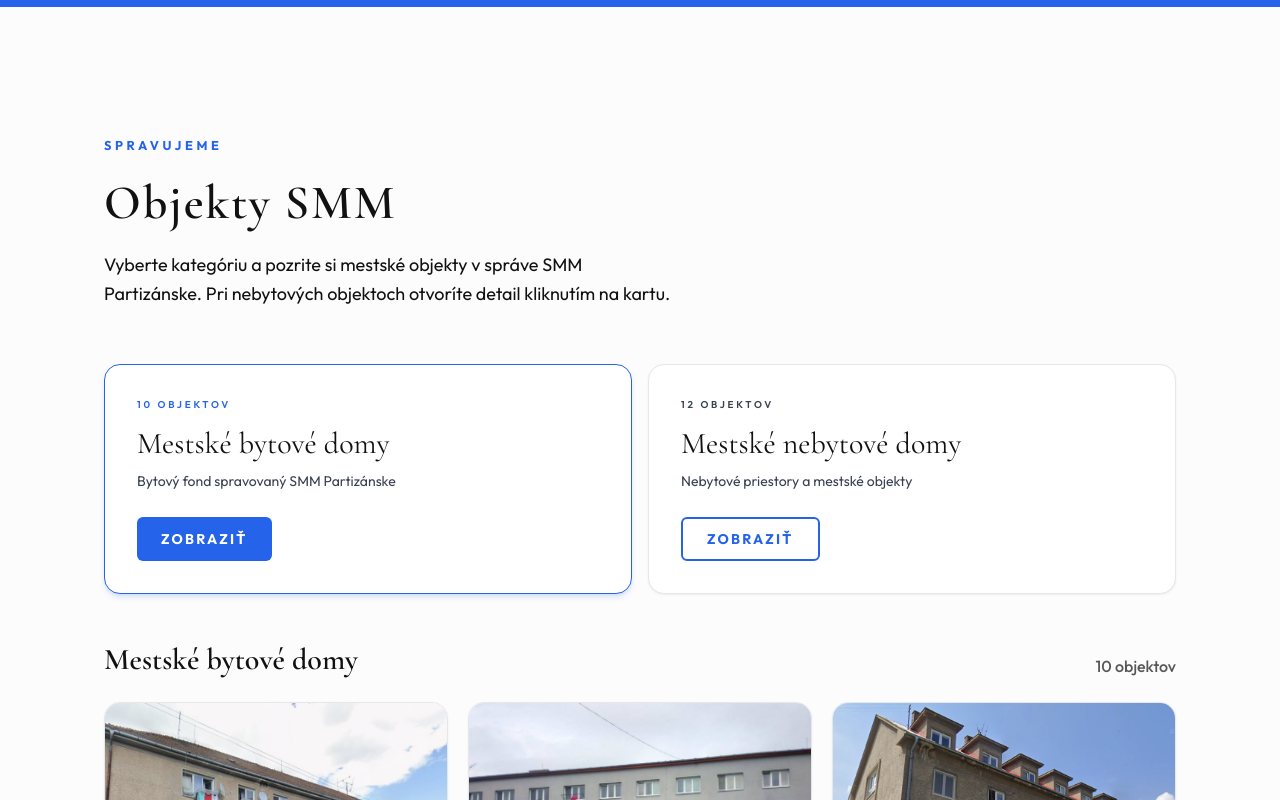
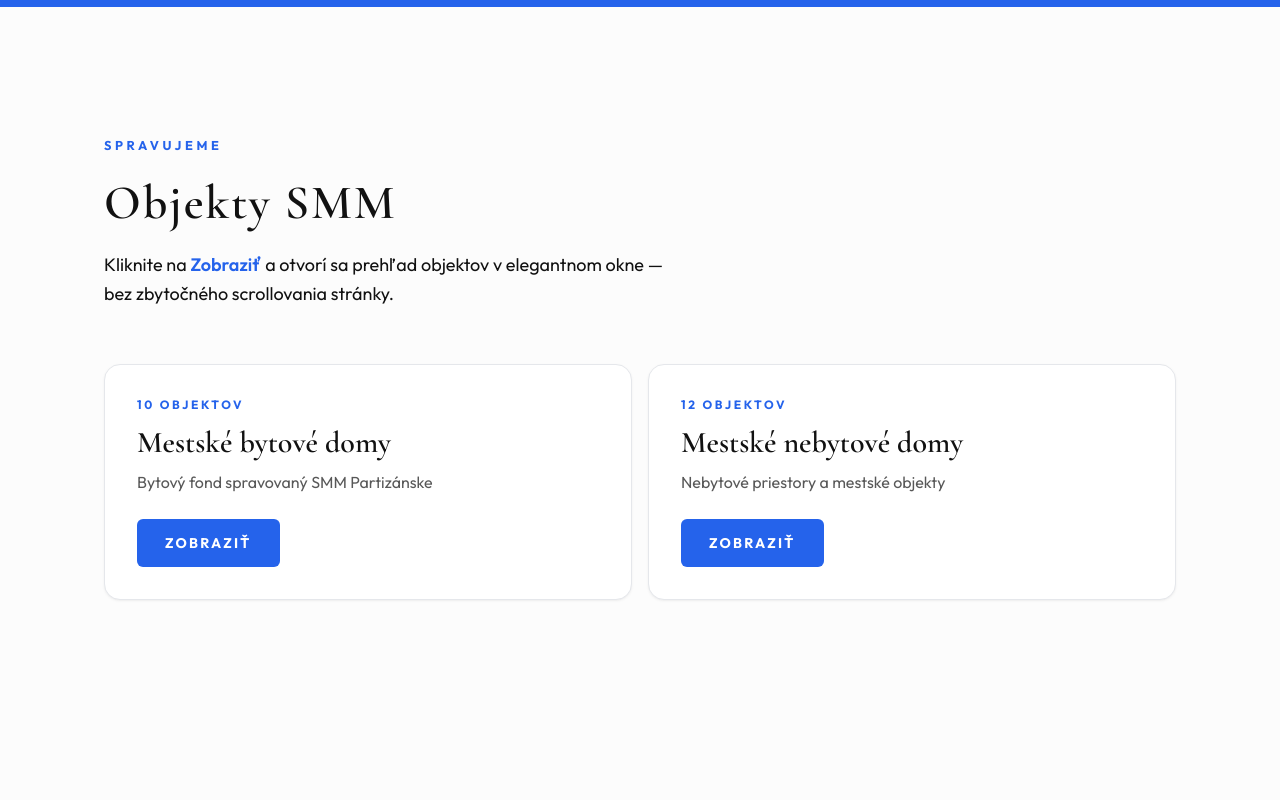
Before and after one commit to inoveronai-dev/smm_partizanske, a Next.js app: page / in a window 1280 px wide. Shown: the part 1807-2607 px from the top of the page. Built offline with nearby package versions, Linux system fonts and the light colour scheme.

Commit message:
Open Objekty SMM category galleries in modal popups
Replace the inline building grid with category cards that open a
blurred full-size modal containing the photo grid, with Escape and
outside-click close behavior.

Co-authored-by: inoveron.ai <inoveron.ai@gmail.com>

```diff
--- a/src/components/ObjectsSection.tsx
+++ b/src/components/ObjectsSection.tsx
@@ -10,7 +10,7 @@ import {
 
 const CATEGORIES: BuildingCategory[] = ["residential", "commercial"];
 
-const cardClassName =
+const buildingCardClassName =
   "group flex w-full flex-col overflow-hidden rounded-2xl border border-line bg-surface text-left shadow-sm shadow-ink/5 transition-[border-color,box-shadow,transform] duration-300 hover:-translate-y-1 hover:border-[#2563eb] hover:shadow-md hover:shadow-[#2563eb]/15 focus-visible:outline focus-visible:outline-2 focus-visible:outline-offset-2 focus-visible:outline-[#2563eb]";
 
 function BuildingCardContent({ building }: { building: Building }) {
@@ -26,8 +26,8 @@ function BuildingCardContent({ building }: { building: Building }) {
           decoding="async"
         />
       </span>
-      <span className="flex flex-1 flex-col gap-3 px-5 py-5">
-        <span className="font-serif text-xl font-semibold leading-snug text-ink">
+      <span className="flex flex-1 flex-col gap-3 px-4 py-4 sm:px-5 sm:py-5">
+        <span className="font-serif text-lg font-semibold leading-snug text-ink sm:text-xl">
           {building.address}
         </span>
         <span className="inline-flex w-fit items-center rounded-md bg-royal-soft px-3 py-1.5 font-sans text-xs font-bold uppercase tracking-[0.16em] text-[#2563eb] transition-colors group-hover:bg-[#2563eb] group-hover:text-surface">
@@ -40,10 +40,10 @@ function BuildingCardContent({ building }: { building: Building }) {
 
 function BuildingCard({
   building,
-  onOpen,
+  onOpenDetail,
 }: {
   building: Building;
-  onOpen: (building: Building) => void;
+  onOpenDetail: (building: Building) => void;
 }) {
   if (building.href) {
     return (
@@ -51,7 +51,7 @@ function BuildingCard({
         href={building.href}
         target="_blank"
         rel="noopener noreferrer"
-        className={cardClassName}
+        className={buildingCardClassName}
       >
         <BuildingCardContent building={building} />
       </a>
@@ -61,15 +61,112 @@ function BuildingCard({
   return (
     <button
       type="button"
-      onClick={() => onOpen(building)}
-      className={cardClassName}
+      onClick={() => onOpenDetail(building)}
+      className={buildingCardClassName}
     >
       <BuildingCardContent building={building} />
     </button>
   );
 }
 
-function BuildingModal({
+function CategoryGalleryModal({
+  category,
+  buildings,
+  onClose,
+  onOpenDetail,
+}: {
+  category: BuildingCategory;
+  buildings: Building[];
+  onClose: () => void;
+  onOpenDetail: (building: Building) => void;
+}) {
+  const titleId = useId();
+  const meta = CATEGORY_META[category];
+
+  useEffect(() => {
+    const previousOverflow = document.body.style.overflow;
+    document.body.style.overflow = "hidden";
+
+    const onKeyDown = (event: KeyboardEvent) => {
+      if (event.key === "Escape") onClose();
+    };
+
+    window.addEventListener("keydown", onKeyDown);
+    return () => {
+      document.body.style.overflow = previousOverflow;
+      window.removeEventListener("keydown", onKeyDown);
+    };
+  }, [onClose]);
+
+  return (
+    <div
+      className="fixed inset-0 z-[80] flex items-end justify-center bg-black/40 p-0 backdrop-blur-sm sm:items-center sm:p-6 md:p-10"
+      role="dialog"
+      aria-modal="true"
+      aria-labelledby={titleId}
+      onClick={onClose}
+    >
+      <div
+        className="flex max-h-[100svh] w-full max-w-6xl flex-col overflow-hidden rounded-t-3xl border border-line bg-[#fcfcfc] shadow-2xl shadow-ink/25 sm:max-h-[90svh] sm:rounded-3xl"
+        onClick={(event) => event.stopPropagation()}
+      >
+        <header className="sticky top-0 z-10 flex items-start justify-between gap-4 border-b border-line bg-surface/95 px-5 py-5 backdrop-blur-md sm:px-8 sm:py-6">
+          <div>
+            <p className="font-sans text-xs font-bold uppercase tracking-[0.22em] text-[#2563eb]">
+              Objekty SMM
+            </p>
+            <h3
+              id={titleId}
+              className="mt-2 font-serif text-2xl font-semibold text-ink sm:text-3xl md:text-4xl"
+            >
+              {meta.title}
+            </h3>
+            <p className="mt-2 font-sans text-sm text-ink/70 sm:text-base">
+              {buildings.length}{" "}
+              {buildings.length === 1 ? "objekt" : "objektov"} ·{" "}
+              {meta.description}
+            </p>
+          </div>
+
+          <button
+            type="button"
+            aria-label="Zavrieť"
+            className="flex h-11 w-11 shrink-0 items-center justify-center rounded-full border border-line bg-surface text-2xl leading-none text-ink transition-colors hover:border-[#2563eb] hover:text-[#2563eb]"
+            onClick={onClose}
+          >
+            <span aria-hidden>×</span>
+          </button>
+        </header>
+
+        <div className="flex-1 overflow-y-auto px-5 py-6 sm:px-8 sm:py-8">
+          {buildings.length > 0 ? (
+            <div className="grid gap-5 sm:grid-cols-2 lg:grid-cols-3">
+              {buildings.map((building) => (
+                <BuildingCard
+                  key={building.id}
+                  building={building}
+                  onOpenDetail={onOpenDetail}
+                />
+              ))}
+            </div>
+          ) : (
+            <div className="rounded-2xl border border-dashed border-line bg-surface px-6 py-16 text-center">
+              <p className="font-serif text-2xl text-ink">
+                Zatiaľ bez objektov v tejto kategórii
+              </p>
+              <p className="mx-auto mt-3 max-w-md font-sans text-base leading-relaxed text-ink/70">
+                Zoznam bude doplnený. Medzitým môžete pozrieť druhú kategóriu
+                alebo nás kontaktovať.
+              </p>
+            </div>
+          )}
+        </div>
+      </div>
+    </div>
+  );
+}
+
+function BuildingDetailModal({
   building,
   buildings,
   onClose,
@@ -92,27 +189,23 @@ function BuildingModal({
       if (event.key === "ArrowRight" && hasNext) onSelect(buildings[index + 1]);
     };
 
-    document.body.style.overflow = "hidden";
     window.addEventListener("keydown", onKeyDown);
-    return () => {
-      document.body.style.overflow = "";
-      window.removeEventListener("keydown", onKeyDown);
-    };
+    return () => window.removeEventListener("keydown", onKeyDown);
   }, [buildings, hasNext, hasPrev, index, onClose, onSelect]);
 
   return (
     <div
-      className="fixed inset-0 z-[80] flex items-center justify-center bg-ink/45 p-4 backdrop-blur-sm sm:p-8"
+      className="fixed inset-0 z-[90] flex items-center justify-center bg-black/40 p-4 backdrop-blur-sm sm:p-8"
       role="dialog"
       aria-modal="true"
       aria-labelledby={titleId}
       onClick={onClose}
     >
       <div
-        className="relative grid w-full max-w-4xl overflow-hidden rounded-2xl border border-line bg-surface shadow-2xl shadow-ink/20 md:grid-cols-[1.2fr_0.8fr]"
+        className="relative grid w-full max-w-4xl overflow-hidden rounded-3xl border border-line bg-surface shadow-2xl shadow-ink/25 md:grid-cols-[1.2fr_0.8fr]"
         onClick={(event) => event.stopPropagation()}
       >
-        <div className="relative aspect-[4/3] bg-[#eef2ff] md:aspect-auto md:min-h-[22rem]">
+        <div className="relative aspect-[4/3] bg-royal-soft md:aspect-auto md:min-h-[22rem]">
           {/* eslint-disable-next-line @next/next/no-img-element */}
           <img
             src={building.image}
@@ -122,16 +215,16 @@ function BuildingModal({
         </div>
         <div className="flex flex-col justify-between gap-6 p-6 sm:p-8">
           <div>
-            <p className="font-sans text-[0.65rem] font-semibold uppercase tracking-[0.28em] text-[#2563eb]">
+            <p className="font-sans text-xs font-bold uppercase tracking-[0.22em] text-[#2563eb]">
               Objekt SMM
             </p>
             <h3
               id={titleId}
-              className="mt-3 font-serif text-2xl leading-snug text-ink sm:text-3xl"
+              className="mt-3 font-serif text-2xl font-semibold leading-snug text-ink sm:text-3xl"
             >
               {building.address}
             </h3>
-            <p className="mt-4 font-sans text-sm leading-relaxed text-muted sm:text-base">
+            <p className="mt-4 font-sans text-base leading-relaxed text-ink/75">
               Mestský bytový dom v správe Správy majetku mesta, n.o.,
               Partizánske. Pre bližšie informácie o bytoch alebo údržbe nás
               kontaktujte.
@@ -141,7 +234,7 @@ function BuildingModal({
           <div className="flex flex-wrap gap-3">
             <button
               type="button"
-              className="inline-flex items-center justify-center bg-[#2563eb] px-4 py-3 font-sans text-[0.68rem] font-semibold uppercase tracking-[0.18em] text-surface transition-colors hover:bg-ink disabled:cursor-not-allowed disabled:opacity-40"
+              className="inline-flex min-h-11 items-center justify-center rounded-md bg-[#2563eb] px-4 py-3 font-sans text-xs font-bold uppercase tracking-[0.16em] text-surface transition-colors hover:bg-ink disabled:cursor-not-allowed disabled:opacity-40"
               disabled={!hasPrev}
               onClick={() => hasPrev && onSelect(buildings[index - 1])}
             >
@@ -149,7 +242,7 @@ function BuildingModal({
             </button>
             <button
               type="button"
-              className="inline-flex items-center justify-center border border-line bg-surface px-4 py-3 font-sans text-[0.68rem] font-semibold uppercase tracking-[0.18em] text-ink transition-colors hover:border-[#2563eb] hover:text-[#2563eb] disabled:cursor-not-allowed disabled:opacity-40"
+              className="inline-flex min-h-11 items-center justify-center rounded-md border border-line bg-surface px-4 py-3 font-sans text-xs font-bold uppercase tracking-[0.16em] text-ink transition-colors hover:border-[#2563eb] hover:text-[#2563eb] disabled:cursor-not-allowed disabled:opacity-40"
               disabled={!hasNext}
               onClick={() => hasNext && onSelect(buildings[index + 1])}
             >
@@ -157,7 +250,7 @@ function BuildingModal({
             </button>
             <a
               href="#kontakty"
-              className="inline-flex items-center justify-center border border-[#2563eb]/30 bg-[#eff6ff] px-4 py-3 font-sans text-[0.68rem] font-semibold uppercase tracking-[0.18em] text-[#2563eb] transition-colors hover:bg-[#2563eb] hover:text-surface"
+              className="inline-flex min-h-11 items-center justify-center rounded-md border border-[#2563eb]/30 bg-royal-soft px-4 py-3 font-sans text-xs font-bold uppercase tracking-[0.16em] text-[#2563eb] transition-colors hover:bg-[#2563eb] hover:text-surface"
               onClick={onClose}
             >
               Kontakt
@@ -167,13 +260,11 @@ function BuildingModal({
 
         <button
           type="button"
-          aria-label="Zavrieť"
-          className="absolute right-3 top-3 flex h-10 w-10 items-center justify-center rounded-full bg-surface/95 text-ink shadow-sm transition-colors hover:text-[#2563eb]"
+          aria-label="Zavrieť detail"
+          className="absolute right-3 top-3 flex h-10 w-10 items-center justify-center rounded-full border border-line bg-surface text-xl leading-none text-ink shadow-sm transition-colors hover:border-[#2563eb] hover:text-[#2563eb]"
           onClick={onClose}
         >
-          <span aria-hidden className="text-xl leading-none">
-            ×
-          </span>
+          <span aria-hidden>×</span>
         </button>
       </div>
     </div>
@@ -181,13 +272,25 @@ function BuildingModal({
 }
 
 export function ObjectsSection() {
-  const [category, setCategory] = useState<BuildingCategory>("residential");
-  const [selected, setSelected] = useState<Building | null>(null);
+  const [openCategory, setOpenCategory] = useState<BuildingCategory | null>(
+    null,
+  );
+  const [selectedBuilding, setSelectedBuilding] = useState<Building | null>(
+    null,
+  );
 
-  const filtered = useMemo(
-    () => BUILDINGS.filter((building) => building.category === category),
-    [category],
+  const modalBuildings = useMemo(
+    () =>
+      openCategory
+        ? BUILDINGS.filter((building) => building.category === openCategory)
+        : [],
+    [openCategory],
   );
+
+  const closeCategoryModal = () => {
+    setSelectedBuilding(null);
+    setOpenCategory(null);
+  };
 
   return (
     <section
@@ -205,116 +308,70 @@ export function ObjectsSection() {
             Objekty SMM
           </h2>
           <p className="mt-5 max-w-xl font-sans text-lg leading-relaxed text-ink">
-            Vyberte kategóriu a pozrite si mestské objekty v správe SMM
-            Partizánske. Pri nebytových objektoch otvoríte detail kliknutím na
-            kartu.
+            Kliknite na{" "}
+            <span className="font-semibold text-[#2563eb]">Zobraziť</span> a
+            otvorí sa prehľad objektov v elegantnom okne — bez zbytočného
+            scrollovania stránky.
           </p>
         </div>
 
-        <div
-          className="grid gap-4 sm:grid-cols-2"
-          role="tablist"
-          aria-label="Kategórie objektov"
-        >
+        <div className="grid gap-4 sm:grid-cols-2" aria-label="Kategórie objektov">
           {CATEGORIES.map((key) => {
-            const active = category === key;
             const meta = CATEGORY_META[key];
-            const count = BUILDINGS.filter((item) => item.category === key)
-              .length;
+            const count = BUILDINGS.filter(
+              (item) => item.category === key,
+            ).length;
+            const isOpen = openCategory === key;
 
             return (
-              <button
+              <div
                 key={key}
-                type="button"
-                role="tab"
-                aria-selected={active}
-                onClick={() => setCategory(key)}
-                className={`flex flex-col items-start rounded-2xl border p-6 text-left transition-[border-color,box-shadow,background-color] duration-300 sm:p-8 ${
-                  active
-                    ? "border-[#2563eb] bg-surface shadow-md shadow-[#2563eb]/15"
-                    : "border-line bg-surface shadow-sm shadow-ink/5 hover:border-[#2563eb]/40"
+                className={`flex flex-col items-start rounded-2xl border bg-surface p-6 text-left shadow-sm shadow-ink/5 transition-[border-color,box-shadow] duration-300 sm:p-8 ${
+                  isOpen
+                    ? "border-[#2563eb] shadow-md shadow-[#2563eb]/15"
+                    : "border-line hover:border-[#2563eb]/40"
                 }`}
               >
-                <span
-                  className={`font-sans text-[0.62rem] font-semibold uppercase tracking-[0.28em] ${
-                    active ? "text-[#2563eb]" : "text-muted"
-                  }`}
-                >
+                <span className="font-sans text-xs font-bold uppercase tracking-[0.22em] text-[#2563eb]">
                   {count} objektov
                 </span>
-                <span className="mt-3 font-serif text-2xl text-ink sm:text-3xl">
+                <h3 className="mt-3 font-serif text-2xl font-semibold text-ink sm:text-3xl">
                   {meta.title}
-                </span>
-                <span className="mt-2 font-sans text-sm leading-relaxed text-muted">
+                </h3>
+                <p className="mt-2 font-sans text-base leading-relaxed text-ink/70">
                   {meta.description}
-                </span>
-                <span
-                  className={`mt-6 inline-flex min-h-11 items-center justify-center rounded-md px-6 py-2.5 font-sans text-sm font-bold uppercase tracking-[0.16em] transition-colors ${
-                    active
-                      ? "bg-[#2563eb] text-surface"
-                      : "border-2 border-[#2563eb] text-[#2563eb] hover:bg-[#2563eb] hover:text-surface"
-                  }`}
+                </p>
+                <button
+                  type="button"
+                  className="mt-6 inline-flex min-h-12 items-center justify-center rounded-md bg-[#2563eb] px-7 py-3 font-sans text-sm font-bold uppercase tracking-[0.16em] text-surface transition-colors hover:bg-ink"
+                  onClick={() => {
+                    setSelectedBuilding(null);
+                    setOpenCategory(key);
+                  }}
                 >
                   Zobraziť
-                </span>
-              </button>
+                </button>
+              </div>
             );
           })}
         </div>
-
-        <div
-          className="mt-10 sm:mt-12"
-          role="tabpanel"
-          aria-label={CATEGORY_META[category].title}
-        >
-          <div className="mb-6 flex flex-wrap items-end justify-between gap-3">
-            <h3 className="font-serif text-2xl font-semibold text-ink sm:text-3xl">
-              {CATEGORY_META[category].title}
-            </h3>
-            <p className="font-sans text-base font-medium text-ink/70">
-              {filtered.length > 0
-                ? `${filtered.length} ${filtered.length === 1 ? "objekt" : "objektov"}`
-                : "Zatiaľ bez položiek"}
-            </p>
-          </div>
-
-          {filtered.length > 0 ? (
-            <div className="grid gap-5 sm:grid-cols-2 lg:grid-cols-3">
-              {filtered.map((building) => (
-                <BuildingCard
-                  key={building.id}
-                  building={building}
-                  onOpen={setSelected}
-                />
-              ))}
-            </div>
-          ) : (
-            <div className="rounded-2xl border border-dashed border-line bg-surface px-6 py-16 text-center">
-              <p className="font-serif text-2xl text-ink">
-                Pripravujeme prehľad nebytových objektov
-              </p>
-              <p className="mx-auto mt-3 max-w-md font-sans text-sm leading-relaxed text-muted sm:text-base">
-                Zoznam mestských nebytových domov bude doplnený. Medzitým
-                môžete pozrieť bytové domy alebo nás kontaktovať.
-              </p>
-              <button
-                type="button"
-                className="mt-6 inline-flex items-center justify-center bg-[#2563eb] px-5 py-3 font-sans text-[0.68rem] font-semibold uppercase tracking-[0.2em] text-surface transition-colors hover:bg-ink"
-                onClick={() => setCategory("residential")}
-              >
-                Zobraziť bytové domy
-              </button>
-            </div>
-          )}
-        </div>
       </div>
 
-      {selected ? (
-        <BuildingModal
-          building={selected}
-          buildings={filtered}
-          onClose={() => setSelected(null)}
-          onSelect={setSelected}
+      {openCategory ? (
+        <CategoryGalleryModal
+          category={openCategory}
+          buildings={modalBuildings}
+          onClose={closeCategoryModal}
+          onOpenDetail={setSelectedBuilding}
+        />
+      ) : null}
+
+      {selectedBuilding ? (
+        <BuildingDetailModal
+          building={selectedBuilding}
+          buildings={modalBuildings}
+          onClose={() => setSelectedBuilding(null)}
+          onSelect={setSelectedBuilding}
         />
       ) : null}
     </section>
```
